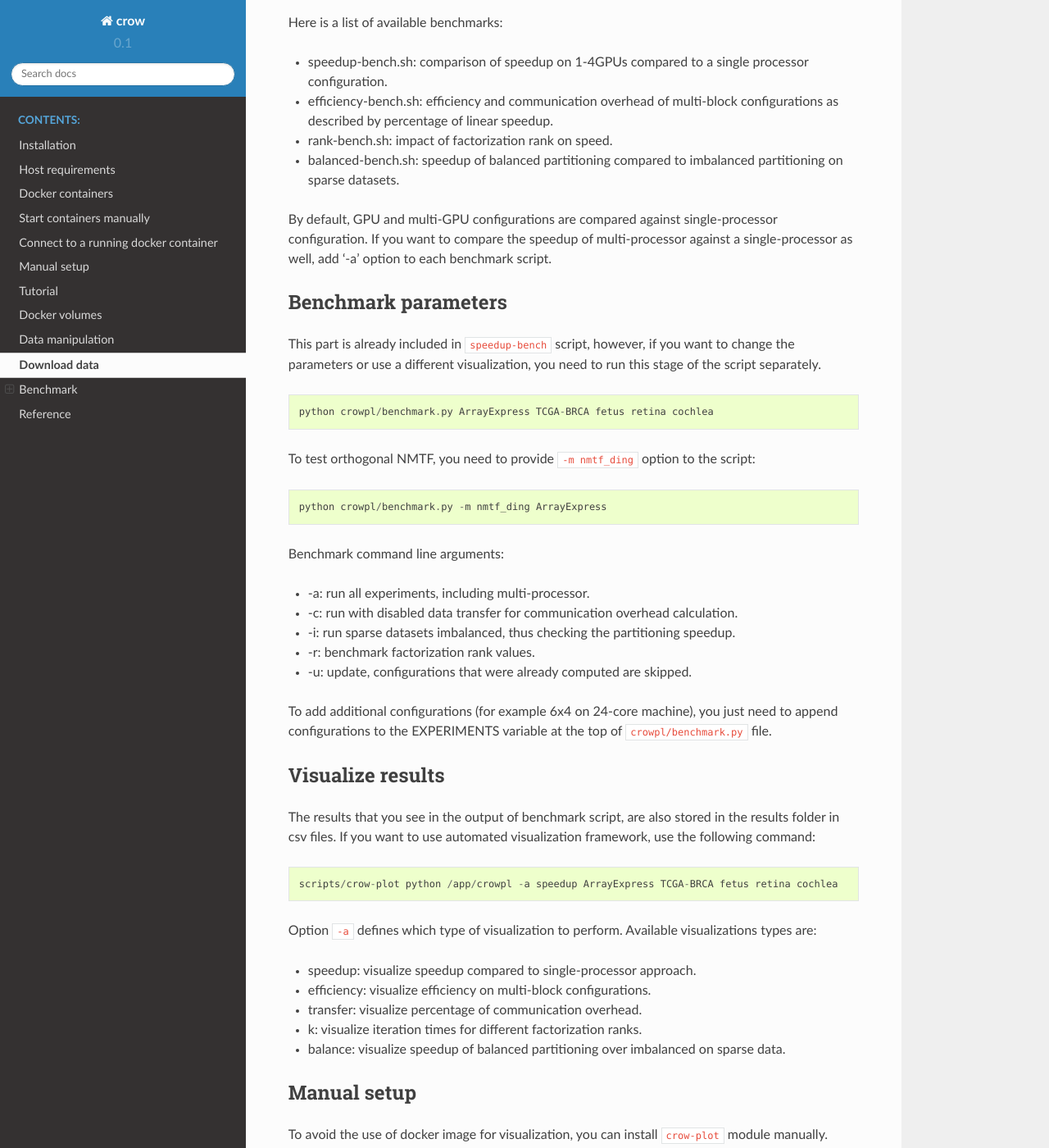
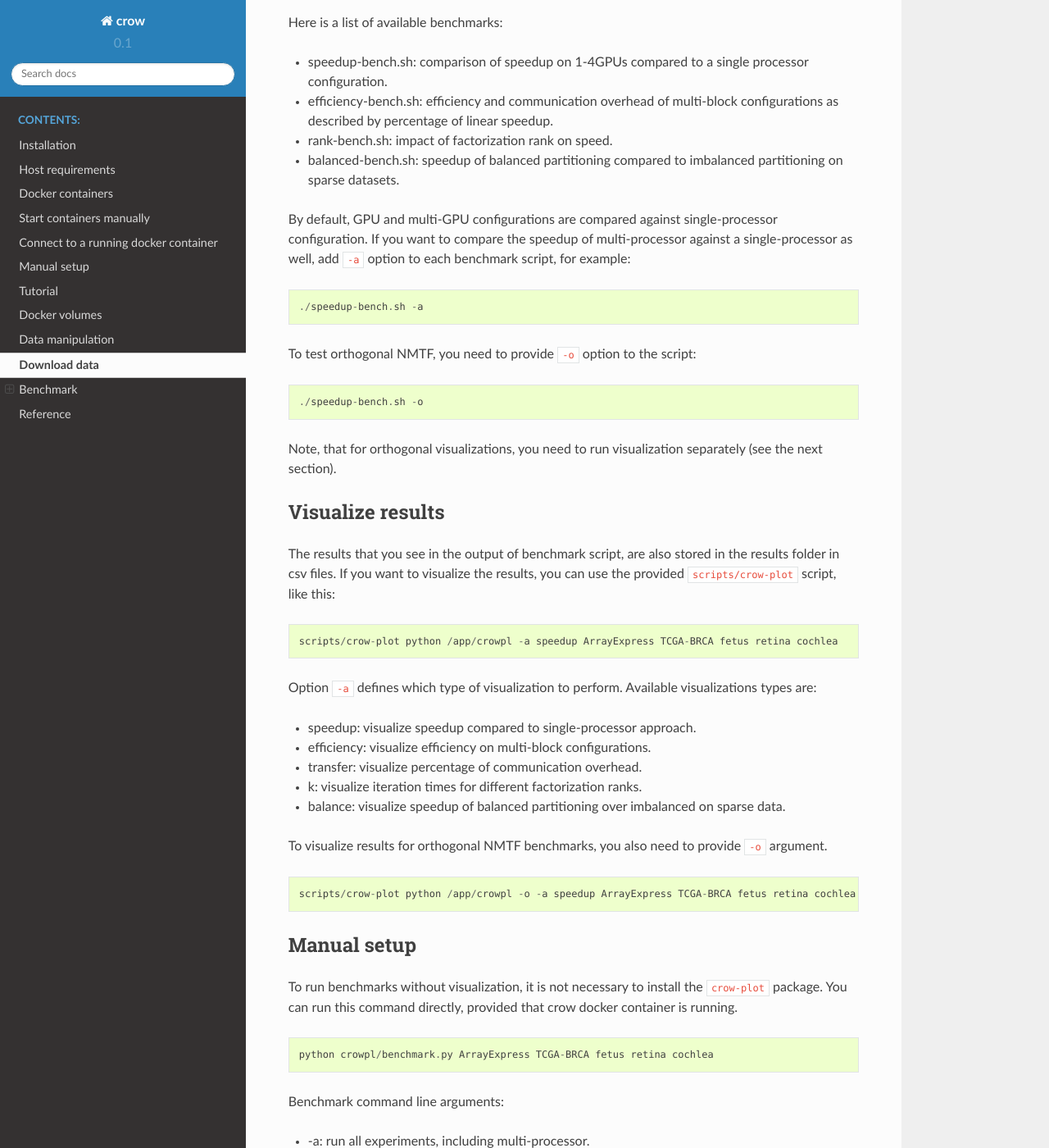
Before and after one commit to acopar/crow, a Sphinx documentation site: the page built from docs/source/benchmark.rst, in a window 1280 px wide and 1400 px high, scrolled down 942 px. Shown: the whole window at 82% size. Built offline with Sphinx 7.4.7 and the Read the Docs theme 2.0.0, drawn with Linux system fonts in a browser that asks for light colours; some of the changed text lies outside the part shown.

Commit message:
Improve clarity in benchmark documentation.

```diff
--- a/docs/source/benchmark.rst
+++ b/docs/source/benchmark.rst
@@ -50,43 +50,31 @@ Here is a list of available benchmarks:
 * balanced-bench.sh: speedup of balanced partitioning compared to imbalanced partitioning on sparse datasets.
 
 
-By default, GPU and multi-GPU configurations are compared against single-processor configuration. If you want to compare the speedup of multi-processor against a single-processor as well, add '-a' option to each benchmark script.
-
-Benchmark parameters
---------------------
-
-This part is already included in ``speedup-bench`` script, however, if you want to change the parameters or use a different visualization, you need to run this stage of the script separately.
+By default, GPU and multi-GPU configurations are compared against single-processor configuration. If you want to compare the speedup of multi-processor against a single-processor as well, add ``-a`` option to each benchmark script, for example:
 
 ::
 
-    python crowpl/benchmark.py ArrayExpress TCGA-BRCA fetus retina cochlea
+    ./speedup-bench.sh -a
 
-To test orthogonal NMTF, you need to provide ``-m nmtf_ding`` option to the script:
+
+To test orthogonal NMTF, you need to provide ``-o`` option to the script:
 
 ::
 
-    python crowpl/benchmark.py -m nmtf_ding ArrayExpress
-
-Benchmark command line arguments:
-
-* -a: run all experiments, including multi-processor.
-* -c: run with disabled data transfer for communication overhead calculation.
-* -i: run sparse datasets imbalanced, thus checking the partitioning speedup.
-* -r: benchmark factorization rank values.
-* -u: update, configurations that were already computed are skipped.
+    ./speedup-bench.sh -o
 
 
-To add additional configurations (for example 6x4 on 24-core machine), you just need to append configurations to the EXPERIMENTS variable at the top of ``crowpl/benchmark.py`` file.
-
+Note, that for orthogonal visualizations, you need to run visualization separately (see the next section).
 
 Visualize results
 -----------------
 
-The results that you see in the output of benchmark script, are also stored in the results folder in csv files. If you want to use automated visualization framework, use the following command:
+The results that you see in the output of benchmark script, are also stored in the results folder in csv files. If you want to visualize the results, you can use the provided ``scripts/crow-plot`` script, like this:
 
 ::
 
     scripts/crow-plot python /app/crowpl -a speedup ArrayExpress TCGA-BRCA fetus retina cochlea
+
 
 Option ``-a`` defines which type of visualization to perform. Available visualizations types are:
 
@@ -97,9 +85,33 @@ Option ``-a`` defines which type of visualization to perform. Available visualiz
 * k: visualize iteration times for different factorization ranks.
 * balance: visualize speedup of balanced partitioning over imbalanced on sparse data.
 
+To visualize results for orthogonal NMTF benchmarks, you also need to provide ``-o`` argument.
+
+::
+
+    scripts/crow-plot python /app/crowpl -o -a speedup ArrayExpress TCGA-BRCA fetus retina cochlea
+
+
 
 Manual setup
 ------------
+
+To run benchmarks without visualization, it is not necessary to install the ``crow-plot`` package. You can run this command directly, provided that crow docker container is running.
+
+::
+
+    python crowpl/benchmark.py ArrayExpress TCGA-BRCA fetus retina cochlea
+
+
+Benchmark command line arguments:
+
+* -a: run all experiments, including multi-processor.
+* -c: run with disabled data transfer for communication overhead calculation.
+* -i: run sparse datasets imbalanced, thus checking the partitioning speedup.
+* -o: run orthogonal NMTF (Ding et al., 2006) instead of default non-orthogonal (Long et al., 2005) method.
+* -r: benchmark factorization rank values.
+* -u: update, configurations that were already computed are skipped.
+
 
 To avoid the use of docker image for visualization, you can install ``crow-plot`` module manually. System dependencies of ``crow-plot`` are imagemagick and latex in addition to python modules listed in requirements.txt.
 
```
